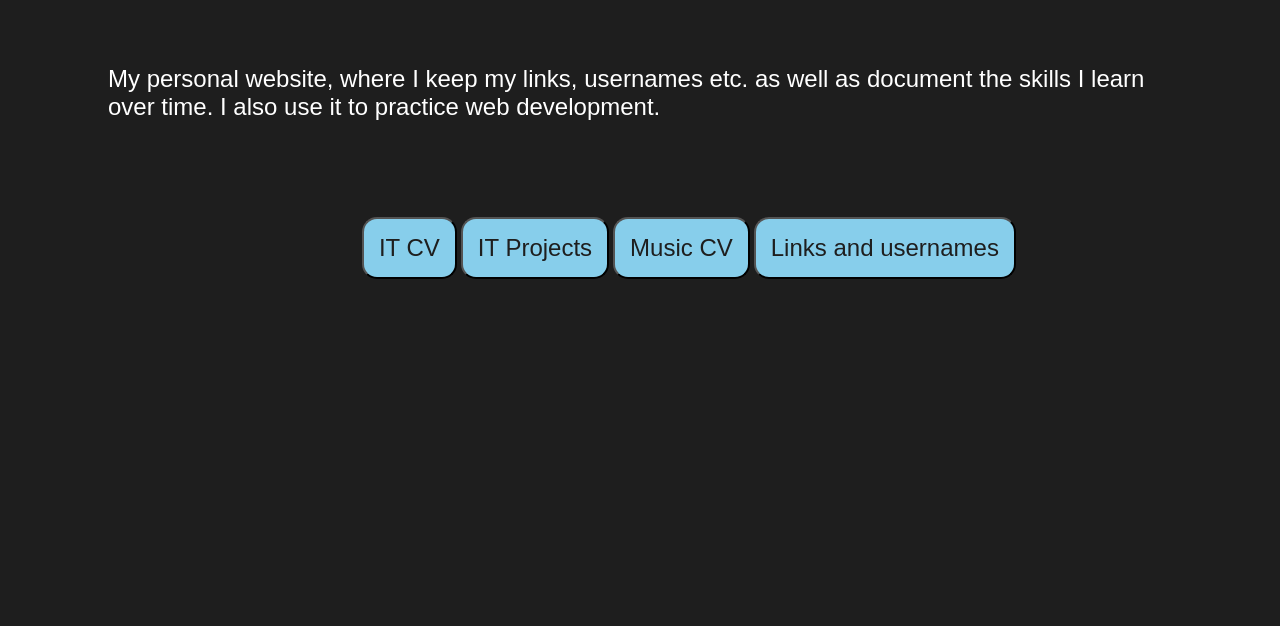
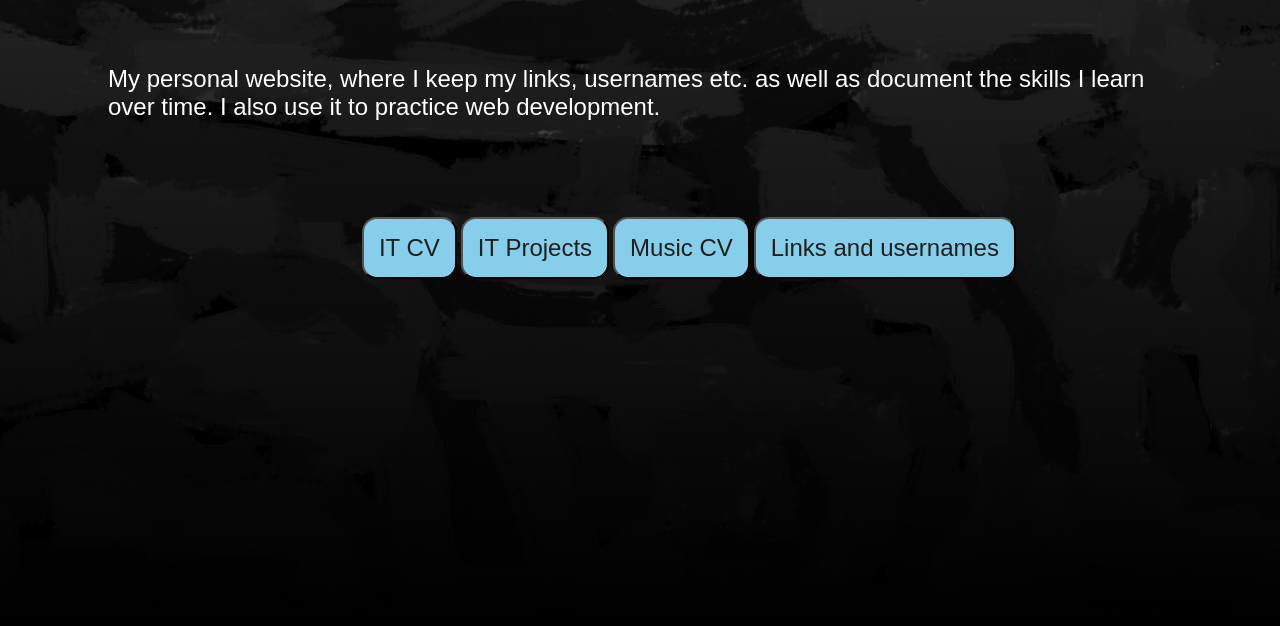
Before and after one commit to agarwal-madhava/personal-homepage, a plain HTML site: page index.html in a window 1280 px wide. Shown: the part 174-800 px from the top of the page. Drawn offline with Linux system fonts and the light colour scheme.

Commit message:
added a background image

```diff
--- a/index.css
+++ b/index.css
@@ -30,6 +30,11 @@
 
 body{
     background-color: var(--main-background-color);
+    background-image: linear-gradient(rgba(0, 0, 0, 0.5), rgba(0, 0, 0, 1)), url("background.png");
+    background-size: cover;
+    background-position: center;
+    background-repeat: no-repeat;
+    background-attachment: fixed;
 }
 
 h1{
```
Also changed, not shown: background.png (added).
